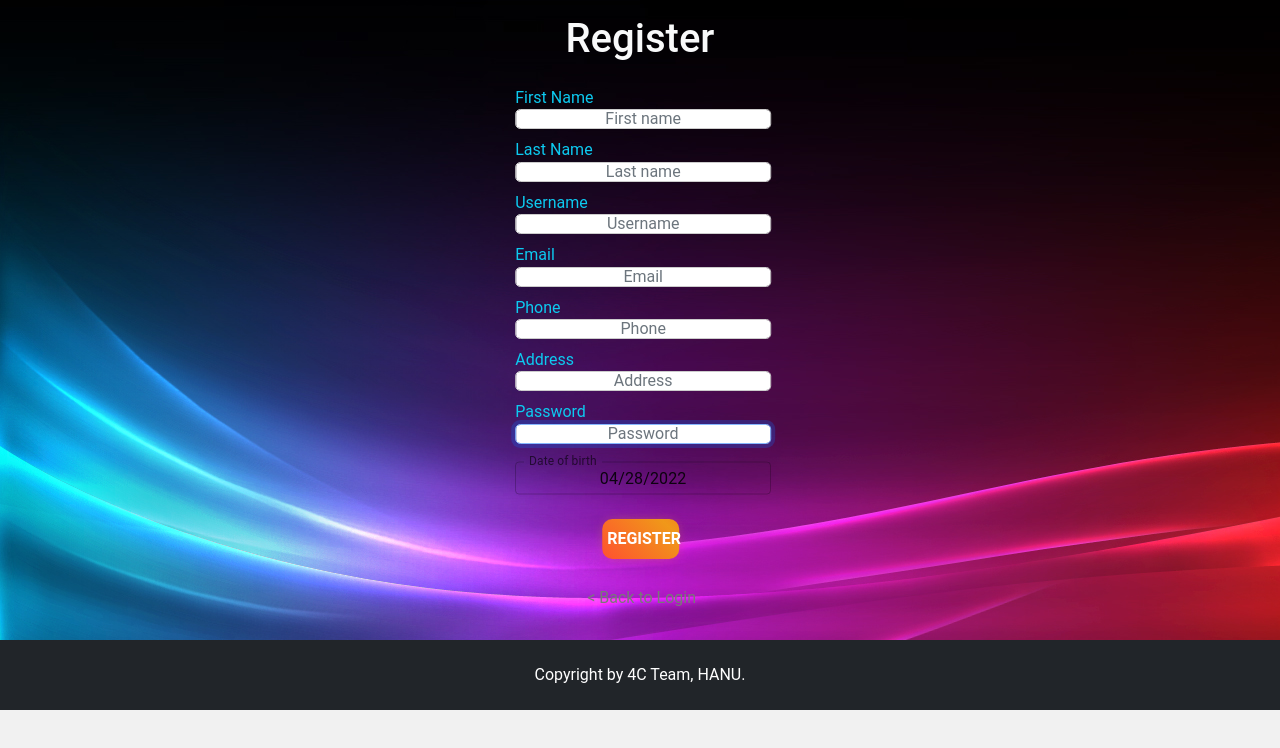
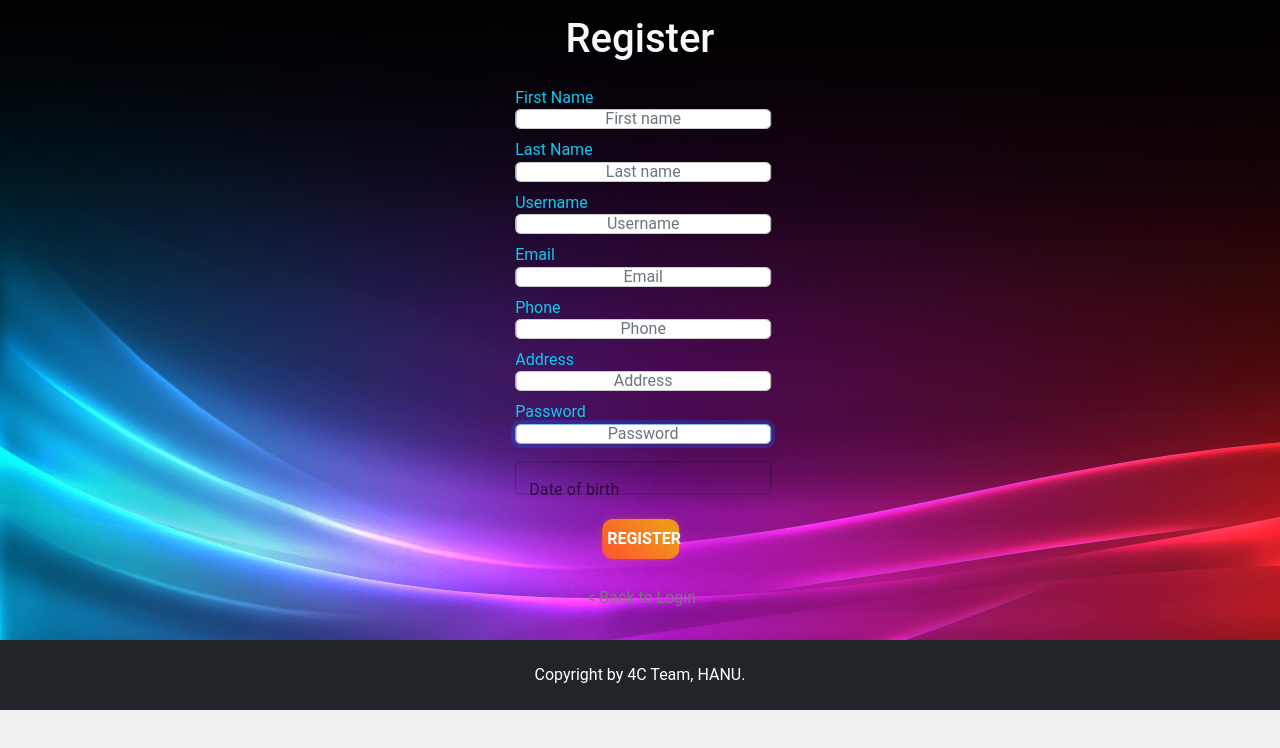
Before and after one commit to EnterpriseGM/fe-se2, a React (Create React App) app: page /signup in a window 1280 px wide. Shown: the top 748 px of the page. Built offline with nearby package versions, Linux system fonts and the light colour scheme; no server answers; a web font is replaced by a local one.

Commit message:
Fix sign up

```diff
--- a/package.json
+++ b/package.json
@@ -15,6 +15,7 @@
     "@testing-library/react": "^12.1.4",
     "axios": "^0.26.1",
     "date-fns": "^2.28.0",
+    "moment": "^2.29.3",
     "react": "^17.0.2",
     "react-dom": "^17.0.2",
     "react-lazy-load-image-component": "^1.5.4",
--- a/src/pages/signup/Signup.jsx
+++ b/src/pages/signup/Signup.jsx
@@ -6,7 +6,7 @@ import TextField from '@mui/material/TextField';
 import { AdapterDateFns } from '@mui/x-date-pickers/AdapterDateFns';
 import { LocalizationProvider } from '@mui/x-date-pickers/LocalizationProvider';
 import { DatePicker } from '@mui/x-date-pickers/DatePicker';
-
+import moment from 'moment';
 
 
 export default class Signup extends React.Component{
@@ -72,8 +72,9 @@ export default class Signup extends React.Component{
     }
 
     handleChangeDob(e){
+        const date = moment(e).format("YYYY-MM-DD")
         this.setState({
-            dob: new Date(e).toISOString().substring(0, 10)
+            dob: date
         })
     }
 
@@ -90,10 +91,10 @@ export default class Signup extends React.Component{
             password: this.state.password,
             confirmPassword: this.state.password
         }).then(res => {
-            if(res.status === 200){
+            if(res.status === 201){
                 this.props.history.push('/login');
             }else{
-                window.alert("Fail to sign up!");
+                window.alert("Fail to sign up!" + res.data);
             }
         }).catch(err => {
             window.alert(err);
@@ -141,8 +142,12 @@ export default class Signup extends React.Component{
 
                         <LocalizationProvider dateAdapter={AdapterDateFns}>
                             <DatePicker
+                                format = "YYYY-MM-DD"
                                 label="Date of birth"
                                 onChange={this.handleChangeDob.bind(this)}
+                                value={this.state.dob
+                                        ?   moment(this.state.dob, "YYYY-MM-DD")
+                                        :   null}
                                 renderInput={(params) => <TextField {...params} />}
                             />
                         </LocalizationProvider>
```
Also changed, not shown: 1 other file (tests, documents, lock files or other folders).
